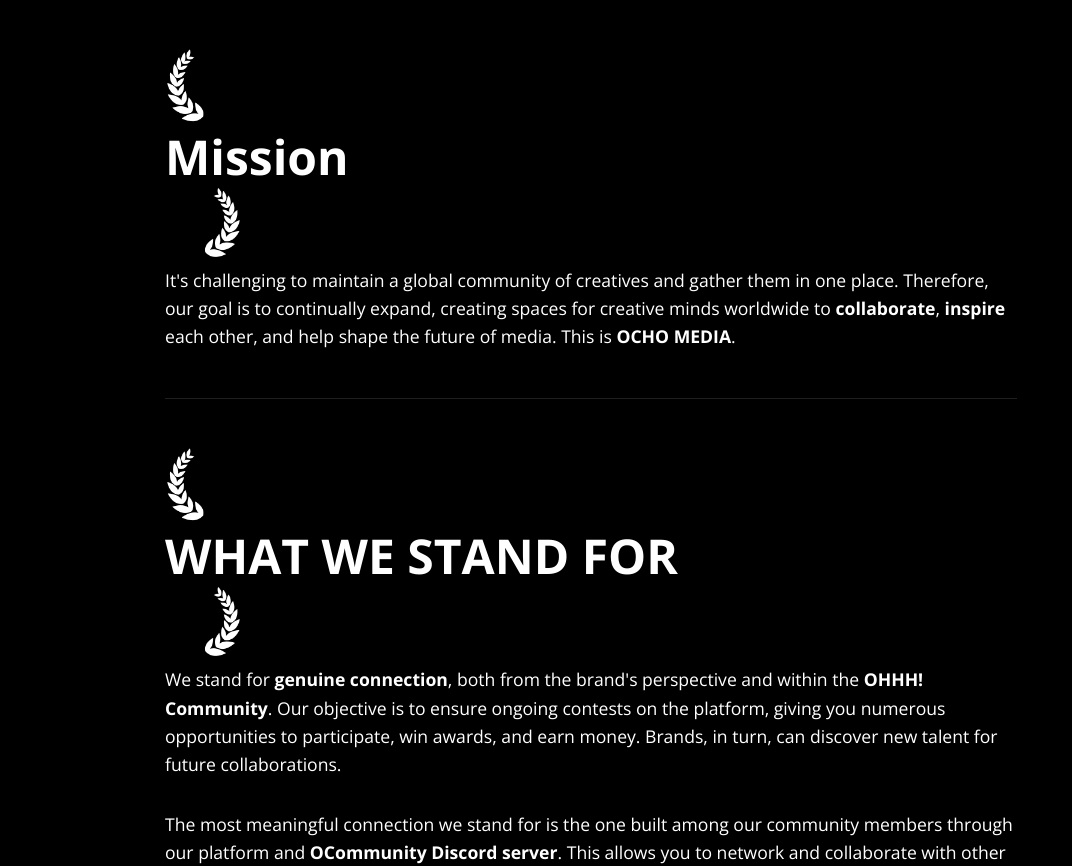
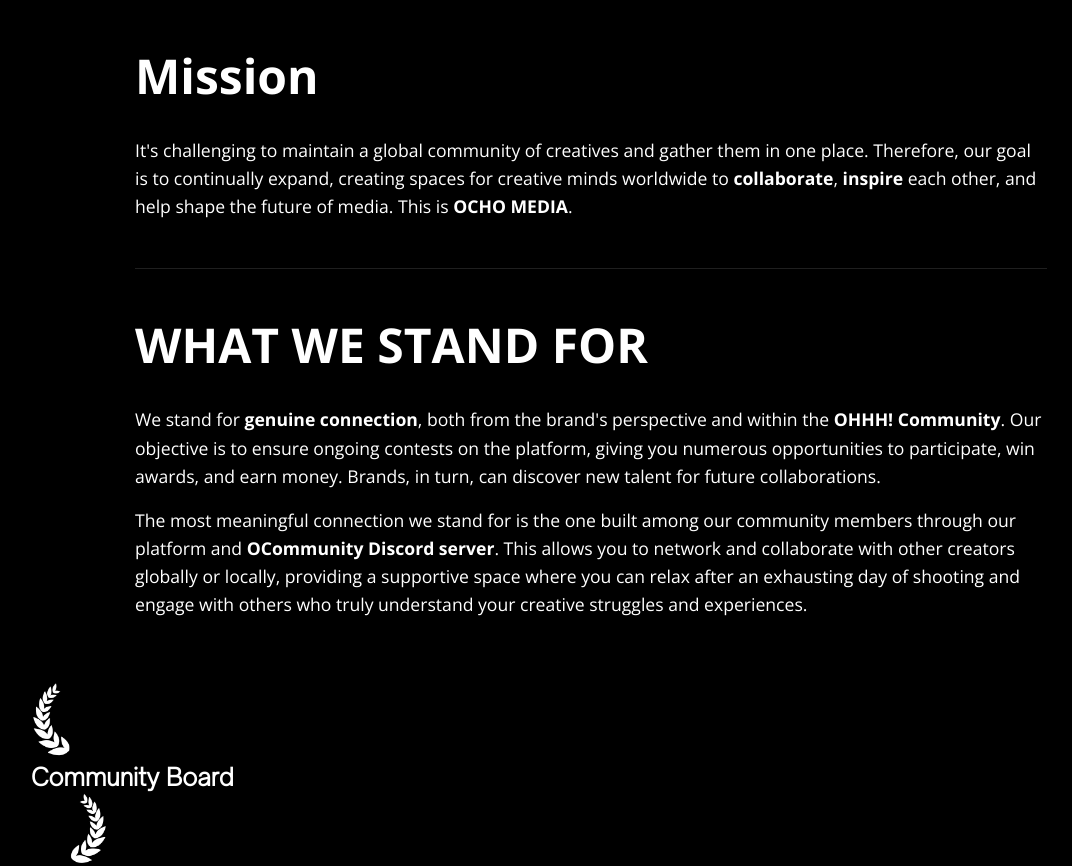
Before and after one commit to ofulah/Ocontest, a React (Create React App) app in the folder frontend/: page / in a window 1280 px wide. Shown: the part 2220-3086 px from the top of the page, without its empty margins (49-1121 px from the left). Built offline with nearby package versions, Linux system fonts and the light colour scheme.

Commit message:
Update Mission.js
removed the wheat icons

```diff
--- a/frontend/src/components/home/Mission.js
+++ b/frontend/src/components/home/Mission.js
@@ -1,9 +1,7 @@
 import React from 'react';
-import { Box, Typography, Container, Divider, useTheme } from '@mui/material';
+import { Box, Typography, Divider, useTheme } from '@mui/material';
 import { styled } from '@mui/system';
 import "./mission.css";
-import Wheat1 from "../../../public/images/homepage-images/icons/1.png";
-import Wheat2 from "../../../public/images/homepage-images/icons/2.png";
 
 const MissionSection = () => {
   const theme = useTheme();
@@ -14,73 +12,82 @@
   });
 
   return (
-    <Container maxWidth="md" sx={{ py: 8 }}>
-<div className="flex items-center justify-center space-x-4"> {/* Added flex container */}
-  <img src={Wheat2} alt="Wheat decoration 1" style={{ height: "75px" }} />
-
+    <Box sx={{ py: 8, px: { xs: 2, sm: 4 } }}>
+      <Box
+        sx={{
+          width: { xs: '100%', md: '75%' },
+          mx: 'auto', // center the content horizontally
+        }}
+      >
+        {/* Title */}
         <Typography
           variant="h3"
           component="h2"
           sx={{
             fontWeight: 700,
-      // Removed mb: 4 as it's not needed in a flex row for vertical spacing
+            mb: 4,
             color: theme.palette.text.primary,
+            textAlign: 'left',
             [theme.breakpoints.down('sm')]: {
               fontSize: '1.5rem',
-      }
+            },
           }}
           className='fontSansBoldMission'
         >
           Mission
         </Typography>
 
-  <img src={Wheat1} alt="Wheat decoration 2" style={{ height: "75px" }} />
-</div>
-
         {/* Mission Statement */}
-      <Box sx={{ mb: 6 }}>
-        <Typography variant="body1" paragraph sx={{ fontSize: '1.1rem', lineHeight: 1.6 }} className='fontSansRegular'>
+        <Typography
+          variant="body1"
+          paragraph
+          sx={{ fontSize: '1.1rem', lineHeight: 1.6, textAlign: 'left' }}
+          className='fontSansRegular'
+        >
           It's challenging to maintain a global community of creatives and gather them in one place.
           Therefore, our goal is to continually expand, creating spaces for creative minds worldwide to
           <HighlightText> collaborate</HighlightText>, <HighlightText>inspire</HighlightText> each other,
           and help shape the future of media. This is <HighlightText>OCHO MEDIA</HighlightText>.
         </Typography>
-      </Box>
 
         <Divider sx={{ my: 6, borderColor: theme.palette.divider }} />
-<div className="flex items-center justify-center space-x-4"> {/* Added flex container */}
-  <img src={Wheat2} alt="Wheat decoration 1" style={{ height: "75px" }} />
 
+        {/* Second Title */}
         <Typography
           variant="h3"
           component="h2"
           sx={{
             fontWeight: 700,
-      // Removed mb: 4 as it's not needed in a flex row for vertical spacing
+            mb: 4,
             color: theme.palette.text.primary,
+            textAlign: 'left',
             [theme.breakpoints.down('sm')]: {
               fontSize: '1.5rem',
-      }
+            },
           }}
           className='fontSansBoldMission'
         >
           WHAT WE STAND FOR
         </Typography>
 
-  <img src={Wheat1} alt="Wheat decoration 2" style={{ height: "75px" }} />
-</div>
-
-      <Box sx={{ mb: 4 }}>
-        <Typography variant="body1" paragraph sx={{ fontSize: '1.1rem', lineHeight: 1.6 }} className='fontSansRegular'>
+        {/* Second Paragraph */}
+        <Typography
+          variant="body1"
+          paragraph
+          sx={{ fontSize: '1.1rem', lineHeight: 1.6, textAlign: 'left' }}
+          className='fontSansRegular'
+        >
           We stand for <HighlightText>genuine connection</HighlightText>, both from the brand's perspective
           and within the <HighlightText>OHHH! Community</HighlightText>. Our objective is to ensure ongoing
           contests on the platform, giving you numerous opportunities to participate, win awards, and earn money.
           Brands, in turn, can discover new talent for future collaborations.
         </Typography>
-      </Box>
 
-      <Box>
-        <Typography variant="body1" sx={{ fontSize: '1.1rem', lineHeight: 1.6 }} className='fontSansRegular'>
+        <Typography
+          variant="body1"
+          sx={{ fontSize: '1.1rem', lineHeight: 1.6, textAlign: 'left' }}
+          className='fontSansRegular'
+        >
           The most meaningful connection we stand for is the one built among our community members through our
           platform and <HighlightText>OCommunity Discord server</HighlightText>. This allows you to network
           and collaborate with other creators globally or locally, providing a supportive space where you can
@@ -88,7 +95,7 @@
           struggles and experiences.
         </Typography>
       </Box>
-    </Container>
+    </Box>
   );
 };
 
```
Lines whose indentation alone changed are shown as unchanged.
